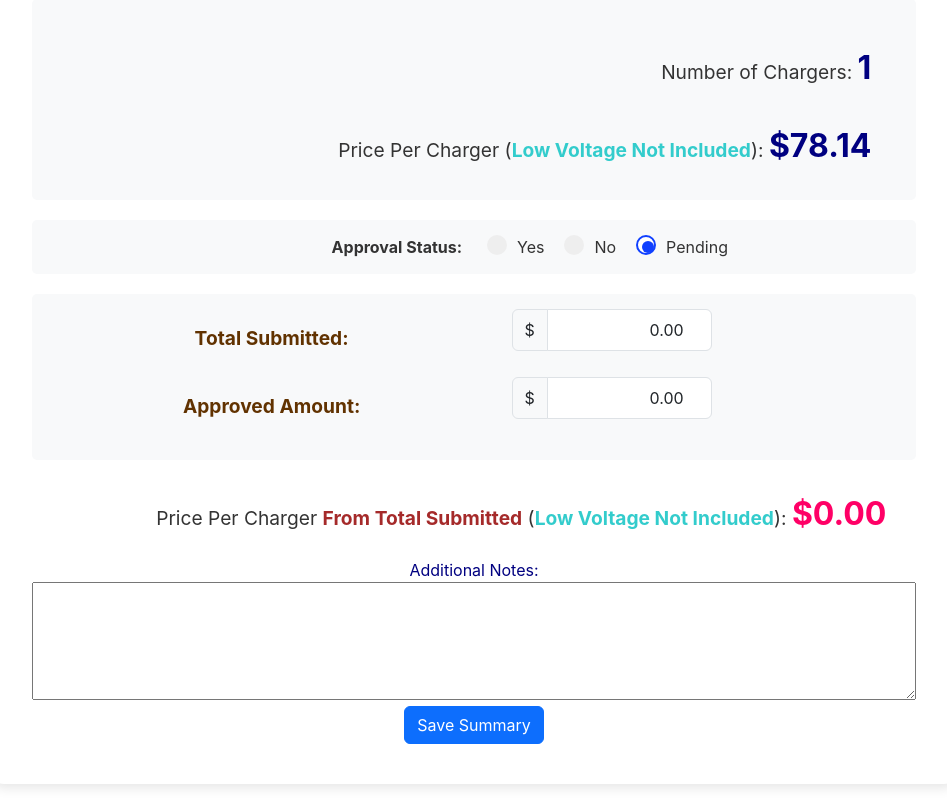
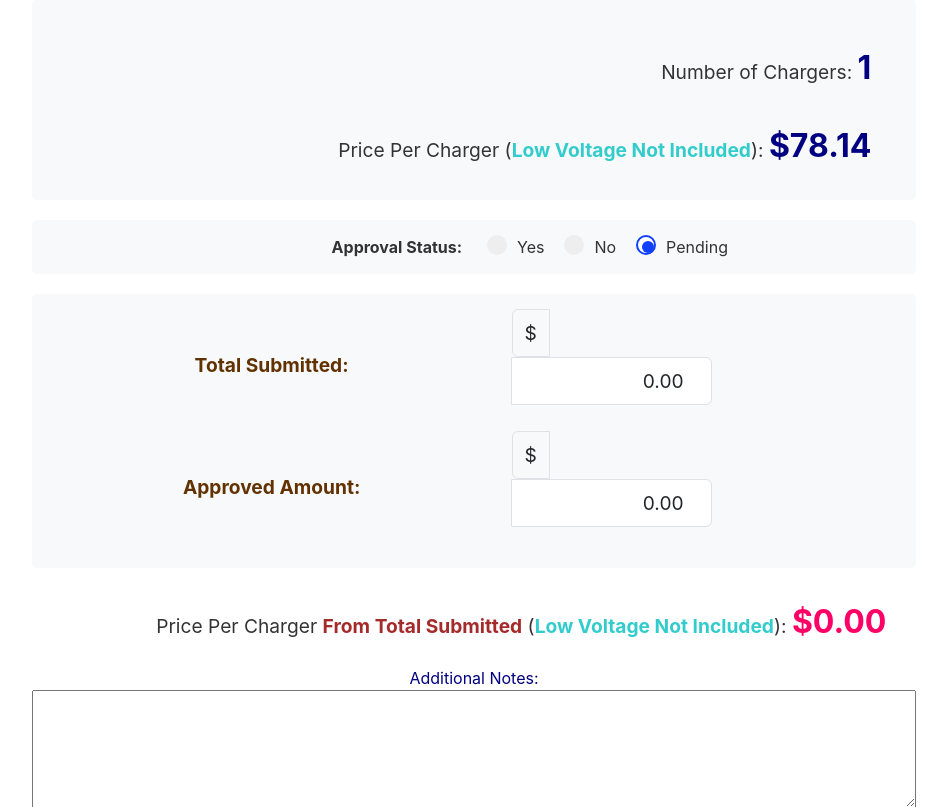
Before and after one commit to CarlosCruzValverde/testEstimator, a Flask app: page /portfolio/save_summary?project_id=1 in a window 1280 px wide. Shown: the part 943-1750 px from the top of the page, without its empty margins (166-1113 px from the left). Run offline with Flask 3, Linux system fonts and the light colour scheme; the visitor is signed in with stand-in values (Sample User, id 1); tables that the repository leaves empty hold one stand-in row (values such as "Sample post"); parts of the project's set-up code (start-up, migrations or seed data) failed here and were passed over; some libraries are stand-ins or nearby versions.

Commit message:
Update styles.css

```diff
--- a/static/css/styles.css
+++ b/static/css/styles.css
@@ -668,6 +668,20 @@ header p {
     color: navy;
 }
 
+/* Target the input elements inside the amount-section */
+.amount-section .form-control {
+    width: 200px; /* Adjust the width as needed */
+    height: 2.5em; /* Adjust the height using em */
+    font-size: 1.2em; /* Base font size (relative to parent) */
+    padding: 0.5em; /* Adjust padding using em */
+}
+
+/* Optional: Adjust the size of the input-group-text (the "$" symbol) */
+.amount-section .input-group-text {
+    height: 2.5em; /* Match the height of the input */
+    font-size: 1.2em; /* Match the font size of the input */
+}
+
 /* Approval Section */
 .approval-section {
     margin: 20px 0;
```
